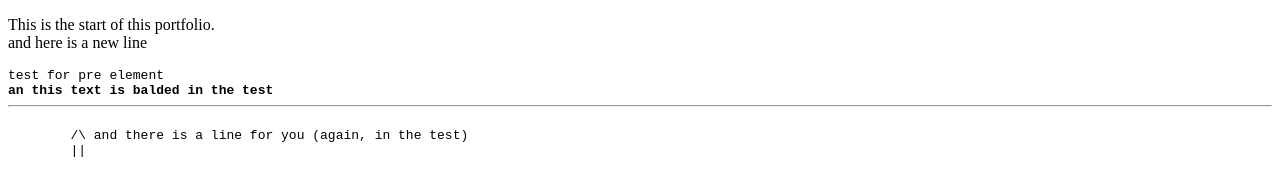
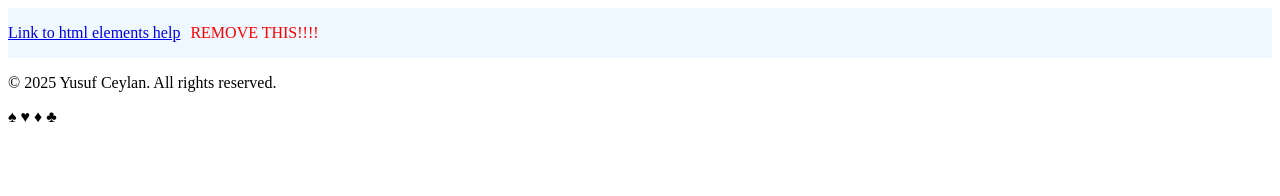
Before and after one commit to theBytwa/YTCPortfolio, a plain HTML site: page Main Directory/index.html in a window 1280 px wide. Drawn offline with Linux system fonts and the light colour scheme.

Commit message:
folders are tidied and more thing learned on html (need to learn a little more)

```diff
--- a/Main Directory/index.html
+++ b/Main Directory/index.html
@@ -1,16 +1,26 @@
-<!-- index.html -->
+
+
 <!DOCTYPE html>
 <html lang="en">
 <head>
-<title>YTC Portfolio</title>
+    <!--  -->
+<title>Yusuf Ceylan</title> <!-- Page Name-->
+<link rel="icon" href="images/Fish_Face.jpg"> <!-- Page Icon-->
+    <!--  -->
+
+</head>
 <body>
-    <p>This is the start of this portfolio.<br> and here is a new line</p>
-    <pre>test for pre element
-<b>an this text is balded in the test</b>
-<hr>
-        /\ and there is a line for you (again, in the test)
-        ||
-    </pre>
+
+
+
 </body>
-</head>
+<footer>
+<div style="display: flex; align-items: center; background-color: aliceblue;">
+  <a href="https://developer.mozilla.org/en-US/docs/Web/HTML/Reference/Elements">Link to html elements help</a>
+  <p style="color: red; margin-left: 10px;">REMOVE THIS!!!!</p>
+</div>
+<p>&copy; 2025 Yusuf Ceylan. All rights reserved.</p>
+<p>&spades; &hearts; &diams; &clubs;</p>
+
+</footer>
 </html>
```
Also changed, not shown: Main Directory/css/style.css (added), Main Directory/images/Fish_Face.jpg (added), Main Directory/js/script.js (added).
